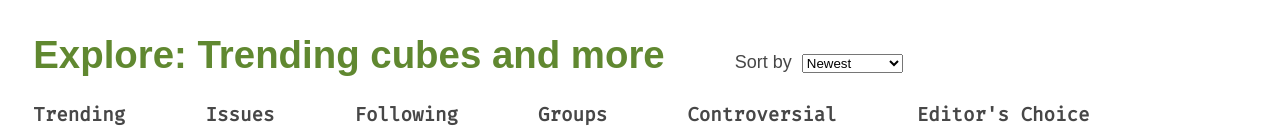
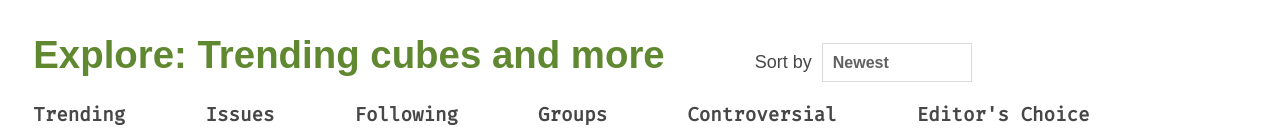
Before and after one commit to benjhatch/incubate, a React (Create React App) app in the folder Client/: page / in a window 1280 px wide. Shown: the part 194-327 px from the top of the page. Built offline with nearby package versions, Linux system fonts and the light colour scheme; the HTML template or start-up script is replaced by a standard one; a web font is replaced by a local one.

Commit message:
tweaked css

```diff
--- a/Client/src/css/App.css
+++ b/Client/src/css/App.css
@@ -37,9 +37,7 @@ nav {
 
 .nav-link:hover {
   cursor: pointer;
-  /*
   color: #222e99;
-  */
   border-bottom: 3px solid #7680d6;
 }
 
@@ -62,7 +60,7 @@ nav {
 }
 
 .category-header {
-  margin: 15px 70px 15px 0;
+  margin: 15px 90px 15px 0;
   font-family: 'Darker Grotesque', sans-serif;
   font-size: 2.4rem;
   font-weight: 800;
@@ -90,6 +88,25 @@ nav {
   margin-right: 10px;
   font-family: Arial, Helvetica, sans-serif;
   font-size: 18px;
+}
+
+.dropdown {
+  font-size: 16px;
+  font-family: sans-serif;
+  font-weight: 700;
+  color: #616161;
+  padding: 10px;
+  width: 150px;
+  margin: 0 auto;
+  outline: none;
+  appearance: none;
+  background: #ffffff;
+  border: 1px solid #dadada;
+}
+
+.dropdown:hover {
+  cursor: pointer;
+  border-color: #888888;
 }
 
 .posts-display {
```
